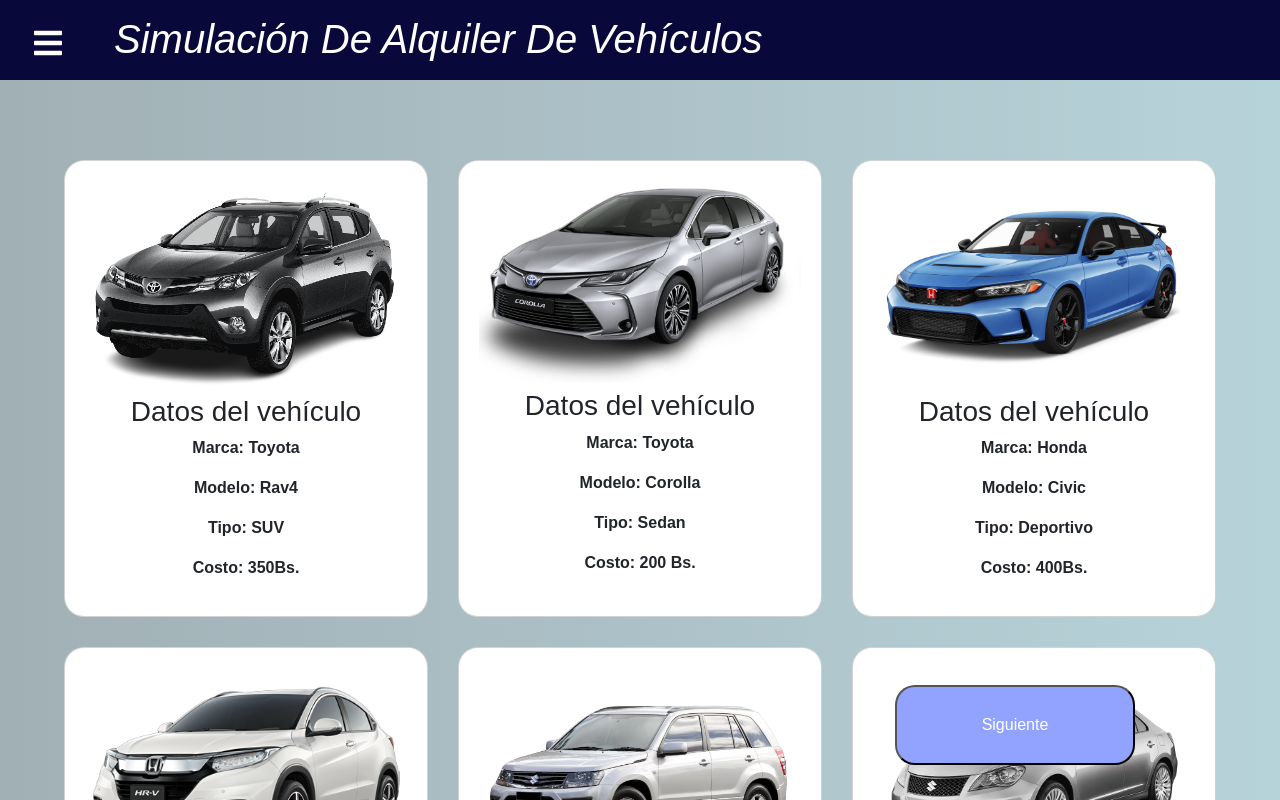
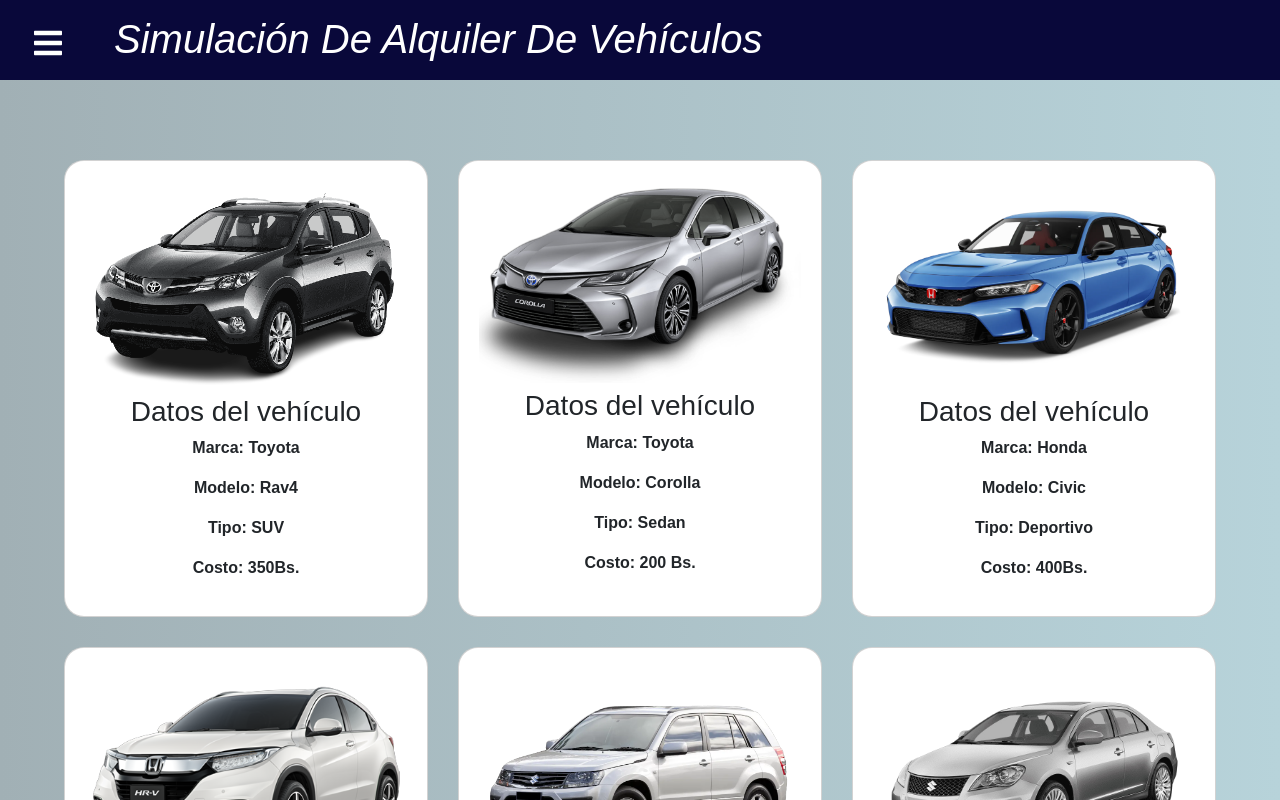
Before and after one commit to Nando1296/alquilerVehiculosTSS, a React (Create React App) app in the folder frontweb/: page /Vehiculos in a window 1280 px wide. Shown: the top 800 px of the page. Built offline with nearby package versions, Linux system fonts and the light colour scheme.

Commit message:
Posicion de botón corregida

```diff
--- a/frontweb/src/pages/vehiculos.css
+++ b/frontweb/src/pages/vehiculos.css
@@ -36,11 +36,10 @@
 }
 
 .btn4 {
-    position: fixed;
     width: 240px;
     height: 80px;
-    bottom: 35px;
-    right: 145px;
+    margin-top: 20px;
+    margin-left: 960px;
     background-color: #91a2ff;
     border-radius: 20px;
 }
```
